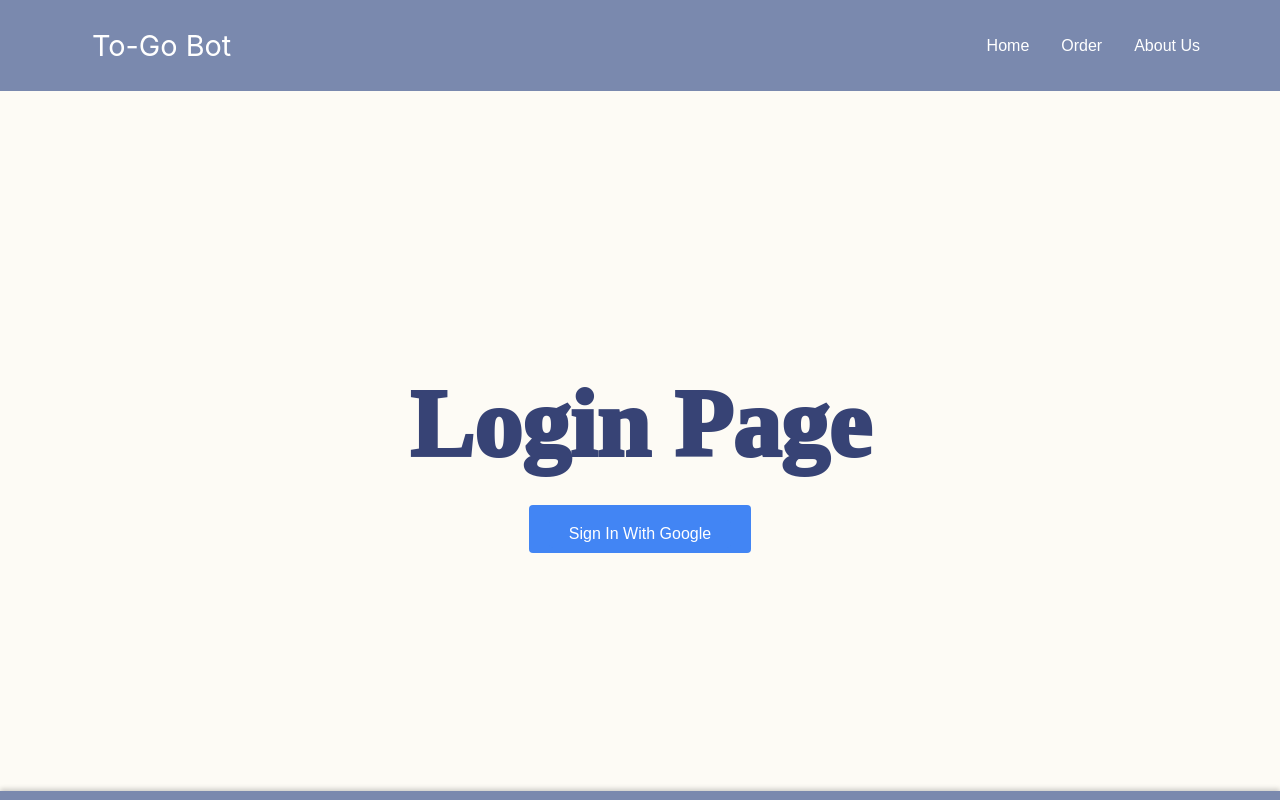
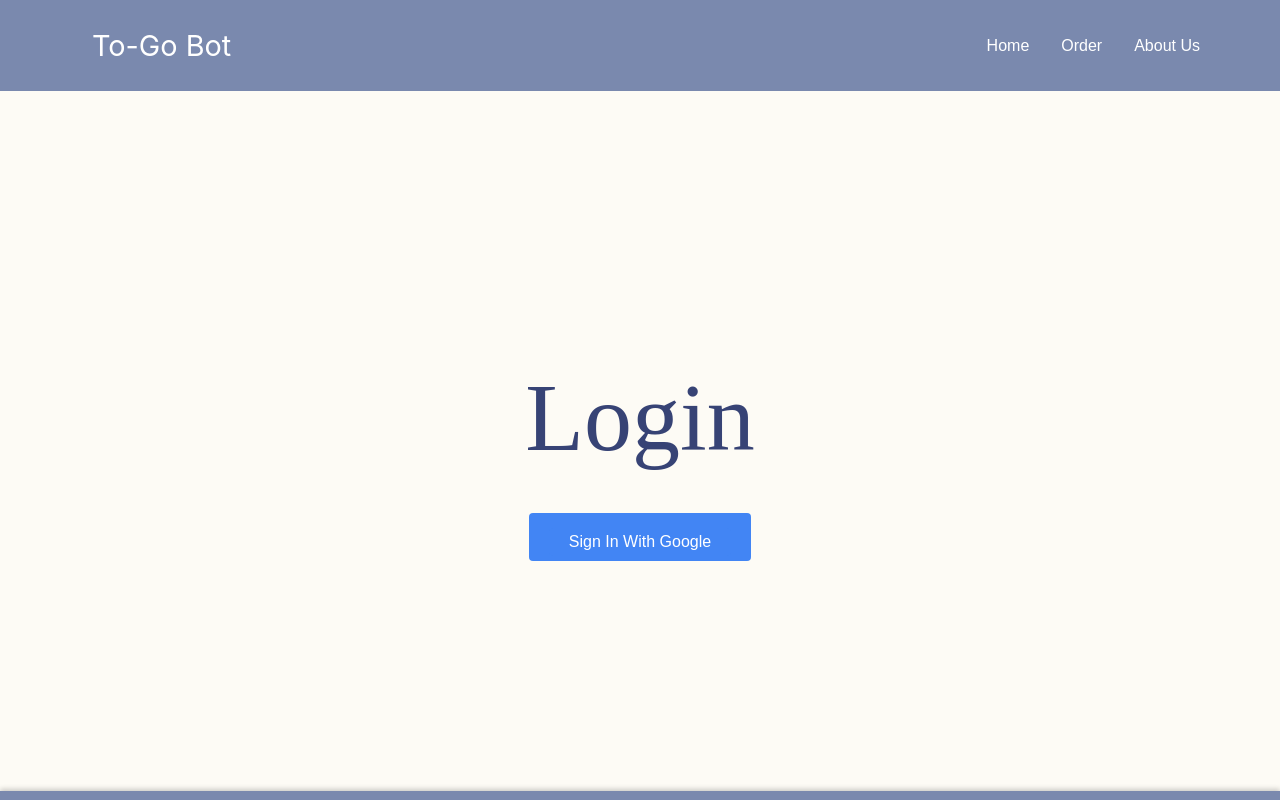
Before and after one commit to spring24pnmclass/frontend, a React (Vite) app: page /login in a window 1280 px wide. Shown: the top 800 px of the page. Built offline with nearby package versions, Linux system fonts and the light colour scheme; no server answers.

Commit message:
login edits

```diff
--- a/src/components/Login.css
+++ b/src/components/Login.css
@@ -7,7 +7,7 @@ body, html {
 
 .title {
   font-size: 48px;
-  margin-bottom: 5px;
+  margin-bottom: 20px;
   font-family: "Times New Roman", Times, serif;
   font-weight: 540;
   color: #374375;
@@ -15,7 +15,7 @@ body, html {
 
 .title h1 {
   font-family: "Times New Roman", Times, serif;
-  font-weight: 1000;
+  font-weight: 50;
   margin-bottom: 10px;
 }
 
--- a/src/pages/Location.jsx
+++ b/src/pages/Location.jsx
@@ -104,12 +104,11 @@ export default function Location() {
           </div>
           <div className="right-column">
             <div className="map-container">
-              <APIProvider apiKey='AIzaSyB3PNW0LGaQ_vhf-oBLk413vuo-71qkwCU'>
+              <APIProvider apiKey='API-KEY'>
                 <div style={{ height: "100%", width: "100%" }}>
                   <Map
                     zoom={50}
                     center={position}
-                    zoomControl={false}
                   >
                     <Marker position={position} />
                   </Map>
--- a/src/pages/Login.jsx
+++ b/src/pages/Login.jsx
@@ -4,21 +4,14 @@ import "/src/components/Login.css";
 
 const Login = ({ setUser }) => {
   return (
-
     <div className="login-container">
-
       <div className="title">
-        <h1>Login Page</h1>
+        <h1>Login</h1>
       </div>
-
-
             <div className="firebase-login-button">
                 <LoginComponent setUser={setUser} />
             </div>
-
-
     </div>
-
   );
 }
 
```
